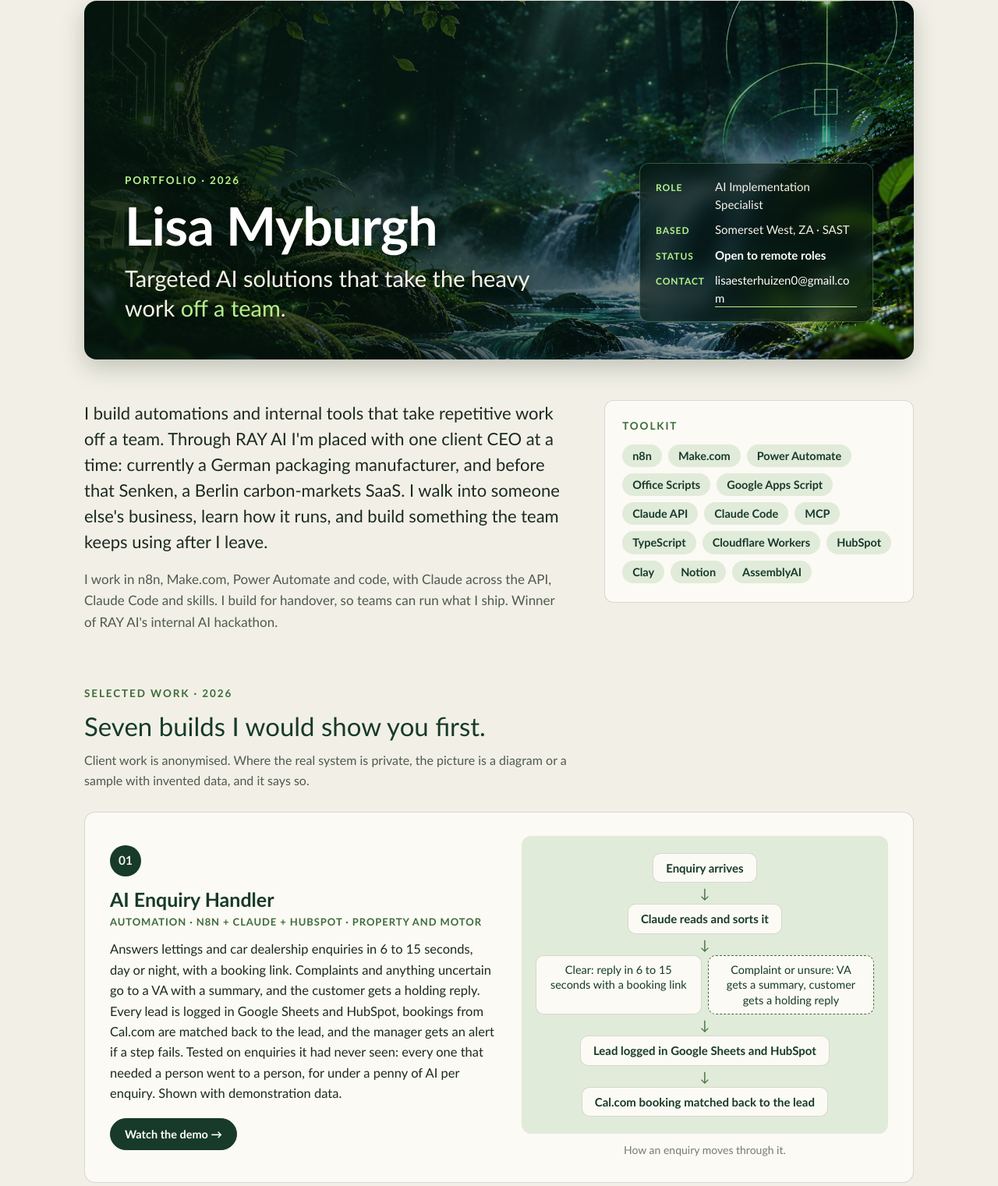
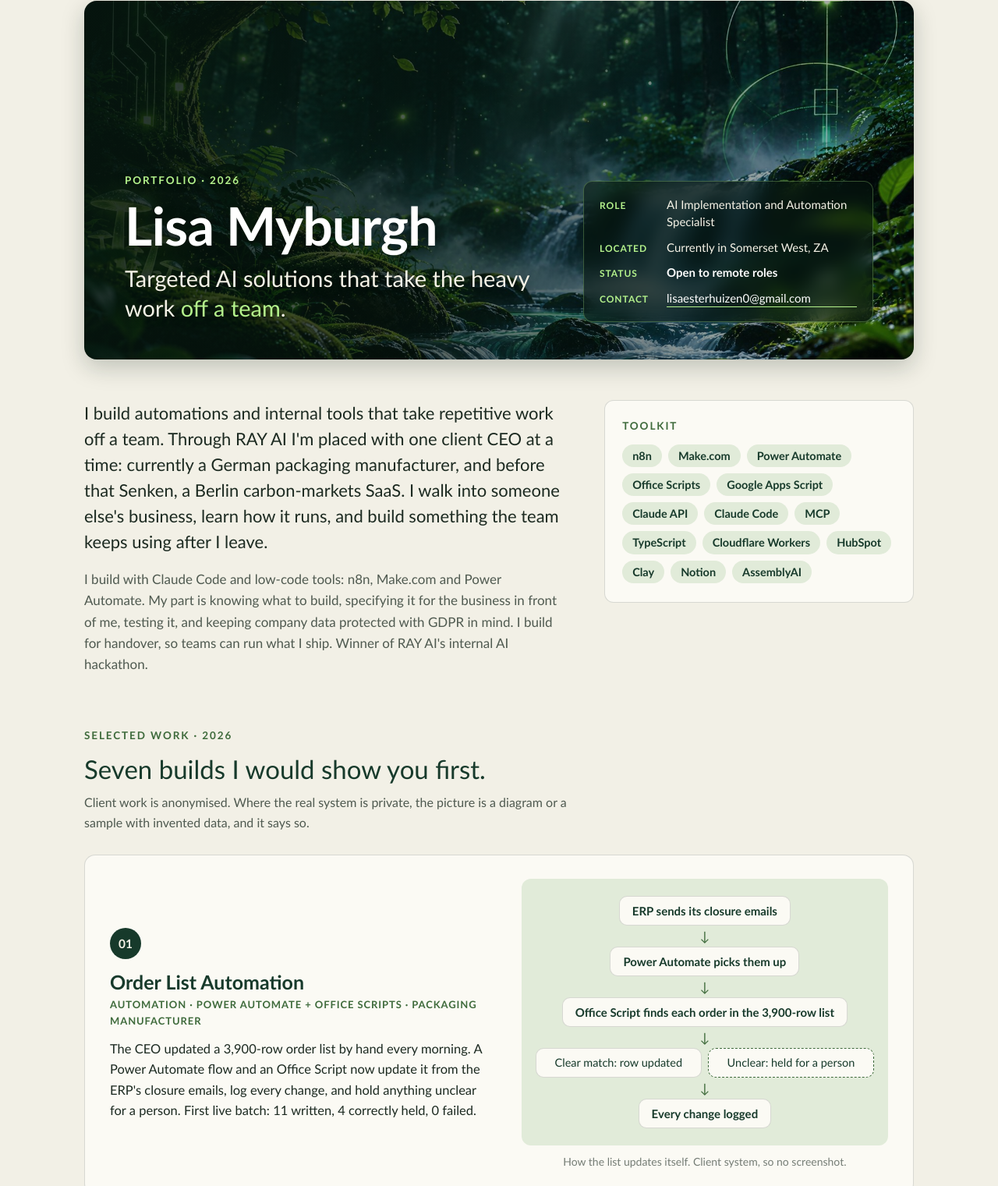
Before and after one commit to lisaesterhuizen0-wq/lisaesterhuizen0-wq.github.io, a plain HTML site: page index.html in a window 1280 px wide. Shown: the part 81-1602 px from the top of the page at 78% size. Drawn offline with Linux system fonts and the light colour scheme.

Commit message:
Order List first; how-I-build line; location and title match the CV
Co-Authored-By: Claude Fable 5.2 <noreply@anthropic.com>

```diff
--- a/index.html
+++ b/index.html
@@ -3,15 +3,15 @@
 <head>
 <meta charset="UTF-8" />
 <meta name="viewport" content="width=device-width, initial-scale=1.0" />
-<title>Lisa Myburgh, AI Implementation Specialist</title>
-<meta name="description" content="AI Implementation Specialist. Automations that ship, internal tools that quietly remove friction. Portfolio of work for RAY AI placements, a real-estate agency, and a few side-projects." />
-<meta property="og:title" content="Lisa Myburgh, AI Implementation Specialist" />
+<title>Lisa Myburgh, AI Implementation and Automation Specialist</title>
+<meta name="description" content="AI Implementation and Automation Specialist. Automations that ship, internal tools that quietly remove friction. Portfolio of work for RAY AI placements, a real-estate agency, and a few side-projects." />
+<meta property="og:title" content="Lisa Myburgh, AI Implementation and Automation Specialist" />
 <meta property="og:description" content="Automations that ship, internal tools that quietly remove friction. Selected work and writing." />
 <meta property="og:type" content="website" />
 <link rel="preconnect" href="https://fonts.googleapis.com" />
 <link rel="preconnect" href="https://fonts.gstatic.com" crossorigin />
 <link href="https://fonts.googleapis.com/css2?family=Carlito:ital,wght@0,400;0,700;1,400&display=swap" rel="stylesheet" />
-<link rel="stylesheet" href="style.css?v=9" />
+<link rel="stylesheet" href="style.css?v=10" />
 </head>
 <body>
 <nav class="site-nav">
@@ -34,8 +34,8 @@
       <h1>Targeted AI solutions that take the heavy work <em>off a team</em>.</h1>
     </div>
     <aside class="meta-block">
-      <div><strong>Role</strong> <span>AI Implementation Specialist</span></div>
-      <div><strong>Based</strong> Somerset West, ZA · SAST</div>
+      <div><strong>Role</strong> <span>AI Implementation and Automation Specialist</span></div>
+      <div><strong>Located</strong> Currently in Somerset West, ZA</div>
       <div><strong>Status</strong> <span class="status-open">Open to remote roles</span></div>
       <div><strong>Contact</strong> <a href="mailto:lisaesterhuizen0@gmail.com">lisaesterhuizen0@gmail.com</a></div>
     </aside>
@@ -54,7 +54,7 @@
       I build automations and internal tools that take repetitive work off a team. Through RAY AI I'm placed with one client CEO at a time: currently a German packaging manufacturer, and before that Senken, a Berlin carbon-markets SaaS. I walk into someone else's business, learn how it runs, and build something the team keeps using after I leave.
     </p>
     <p class="lede-sub">
-      I work in n8n, Make.com, Power Automate and code, with Claude across the API, Claude Code and skills. I build for handover, so teams can run what I ship. Winner of RAY AI's internal AI hackathon.
+      I build with Claude Code and low-code tools: n8n, Make.com and Power Automate. My part is knowing what to build, specifying it for the business in front of me, testing it, and keeping company data protected with GDPR in mind. I build for handover, so teams can run what I ship. Winner of RAY AI's internal AI hackathon.
     </p>
     </div>
     <aside class="toolkit">
@@ -74,6 +74,32 @@
       <li class="feature">
         <div class="feature-text">
           <div class="project-num">01</div>
+          <h3>Order List Automation</h3>
+          <p class="project-tag">Automation · Power Automate + Office Scripts · Packaging manufacturer</p>
+          <p class="project-desc">
+            The CEO updated a 3,900-row order list by hand every morning. A Power Automate flow and an Office Script now update it from the ERP's closure emails, log every change, and hold anything unclear for a person. First live batch: 11 written, 4 correctly held, 0 failed.
+          </p>
+
+        </div>
+        <figure class="feature-visual">
+            <div class="flow">
+              <span class="flow-step">ERP sends its closure emails</span>
+              <span class="flow-arrow" aria-hidden="true">&darr;</span>
+              <span class="flow-step">Power Automate picks them up</span>
+              <span class="flow-arrow" aria-hidden="true">&darr;</span>
+              <span class="flow-step">Office Script finds each order in the 3,900-row list</span>
+              <span class="flow-arrow" aria-hidden="true">&darr;</span>
+              <div class="flow-split"><span class="flow-step">Clear match: row updated</span><span class="flow-step flow-alt">Unclear: held for a person</span></div>
+              <span class="flow-arrow" aria-hidden="true">&darr;</span>
+              <span class="flow-step">Every change logged</span>
+            </div>
+          <figcaption>How the list updates itself. Client system, so no screenshot.</figcaption>
+        </figure>
+      </li>
+
+      <li class="feature">
+        <div class="feature-text">
+          <div class="project-num">02</div>
           <h3>AI Enquiry Handler</h3>
           <p class="project-tag">Automation · n8n + Claude + HubSpot · Property and motor</p>
           <p class="project-desc">
@@ -96,32 +122,6 @@
               <span class="flow-step">Cal.com booking matched back to the lead</span>
             </div>
           <figcaption>How an enquiry moves through it.</figcaption>
-        </figure>
-      </li>
-
-      <li class="feature">
-        <div class="feature-text">
-          <div class="project-num">02</div>
-          <h3>Order List Automation</h3>
-          <p class="project-tag">Automation · Power Automate + Office Scripts · Packaging manufacturer</p>
-          <p class="project-desc">
-            The CEO updated a 3,900-row order list by hand every morning. A Power Automate flow and an Office Script now update it from the ERP's closure emails, log every change, and hold anything unclear for a person. First live batch: 11 written, 4 correctly held, 0 failed.
-          </p>
-
-        </div>
-        <figure class="feature-visual">
-            <div class="flow">
-              <span class="flow-step">ERP sends its closure emails</span>
-              <span class="flow-arrow" aria-hidden="true">&darr;</span>
-              <span class="flow-step">Power Automate picks them up</span>
-              <span class="flow-arrow" aria-hidden="true">&darr;</span>
-              <span class="flow-step">Office Script finds each order in the 3,900-row list</span>
-              <span class="flow-arrow" aria-hidden="true">&darr;</span>
-              <div class="flow-split"><span class="flow-step">Clear match: row updated</span><span class="flow-step flow-alt">Unclear: held for a person</span></div>
-              <span class="flow-arrow" aria-hidden="true">&darr;</span>
-              <span class="flow-step">Every change logged</span>
-            </div>
-          <figcaption>How the list updates itself. Client system, so no screenshot.</figcaption>
         </figure>
       </li>
 
--- a/style.css
+++ b/style.css
@@ -619,3 +619,8 @@ html { scroll-padding-top: 76px; }
   .feature:nth-child(even) .feature-text { order: 0; }
   .background { grid-template-columns: 1fr; }
 }
+
+.meta-block > div { grid-template-columns: 76px 1fr; }
+
+@media (min-width: 701px) { .masthead { grid-template-columns: 1fr 372px; } }
+.meta-block a { overflow-wrap: normal; }
```
Also changed, not shown: 1 other file.
